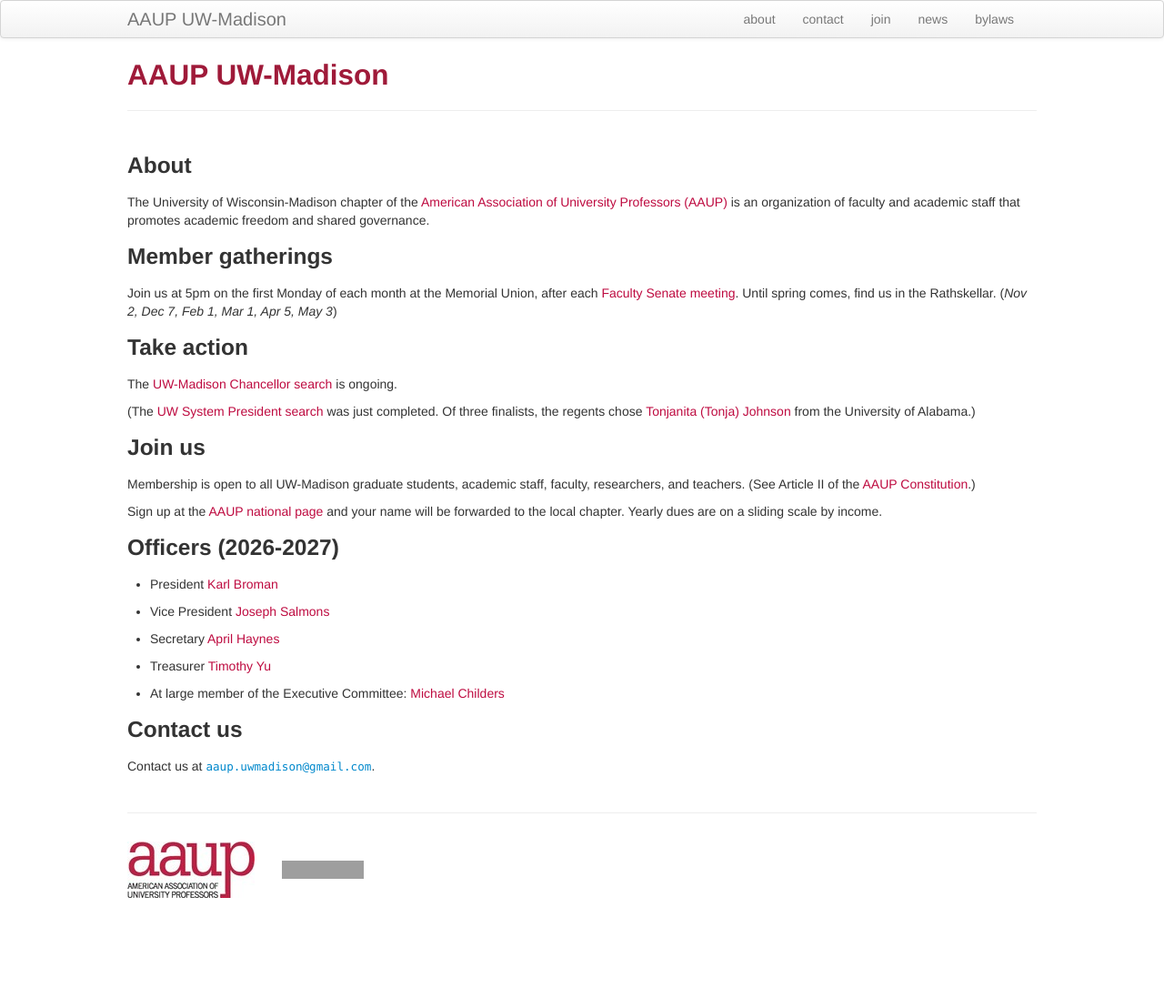
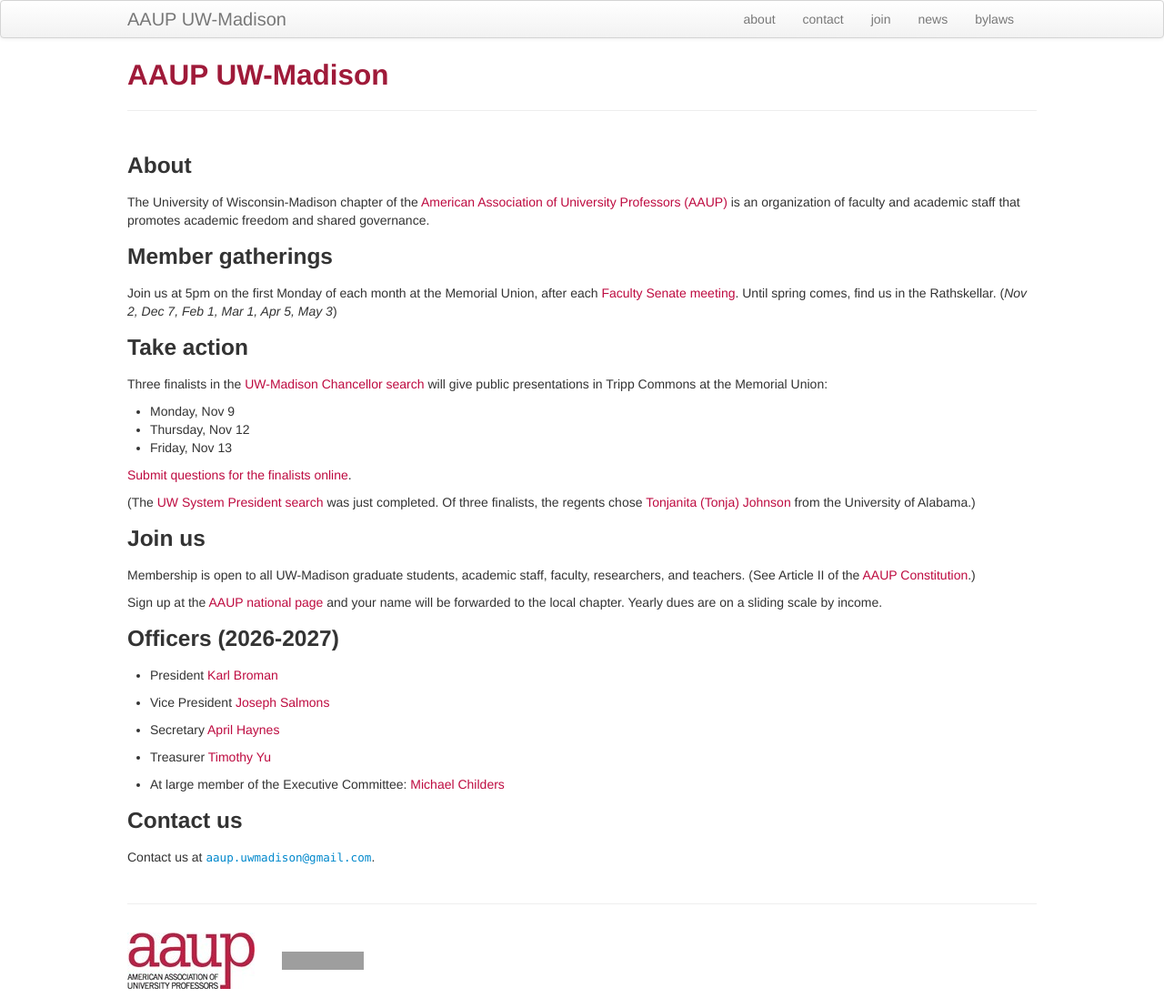
Before and after one commit to aaupmadison/aaupmadison.github.io, a Jekyll site: the page built from index.md, in a window 1280 px wide. Shown: the whole page at 91% size. Built offline with Jekyll 4.4.1, drawn with Linux system fonts in a browser that asks for light colours; before the commit the page ends 997 px from its top, so only the background shows below that; grey boxes are pictures that could not be loaded.

Commit message:
index.md: mention chancellor finalists' presentations

```diff
--- a/index.md
+++ b/index.md
@@ -19,9 +19,16 @@ Until spring comes, find us in the Rathskellar. (_Nov 2, Dec 7, Feb 1, Mar 1, Ap
 
 ### Take action
 
-The [UW-Madison Chancellor
+Three finalists in the [UW-Madison Chancellor
 search](https://www.wisconsin.edu/news/archive/university-of-wisconsin-madison-chancellor-search-and-screen-committee-named)
-is ongoing.
+will give public presentations in Tripp Commons at the Memorial Union:
+
+- Monday, Nov 9
+- Thursday, Nov 12
+- Friday, Nov 13
+
+[Submit questions for the finalists online](https://chancellorsearch.wisc.edu/submit-a-question-for-candidate-forums/).
+
 
 (The [UW System President search](https://www.wisconsin.edu/presidential-search-2026/)
 was just completed. Of three finalists, the regents chose
```
